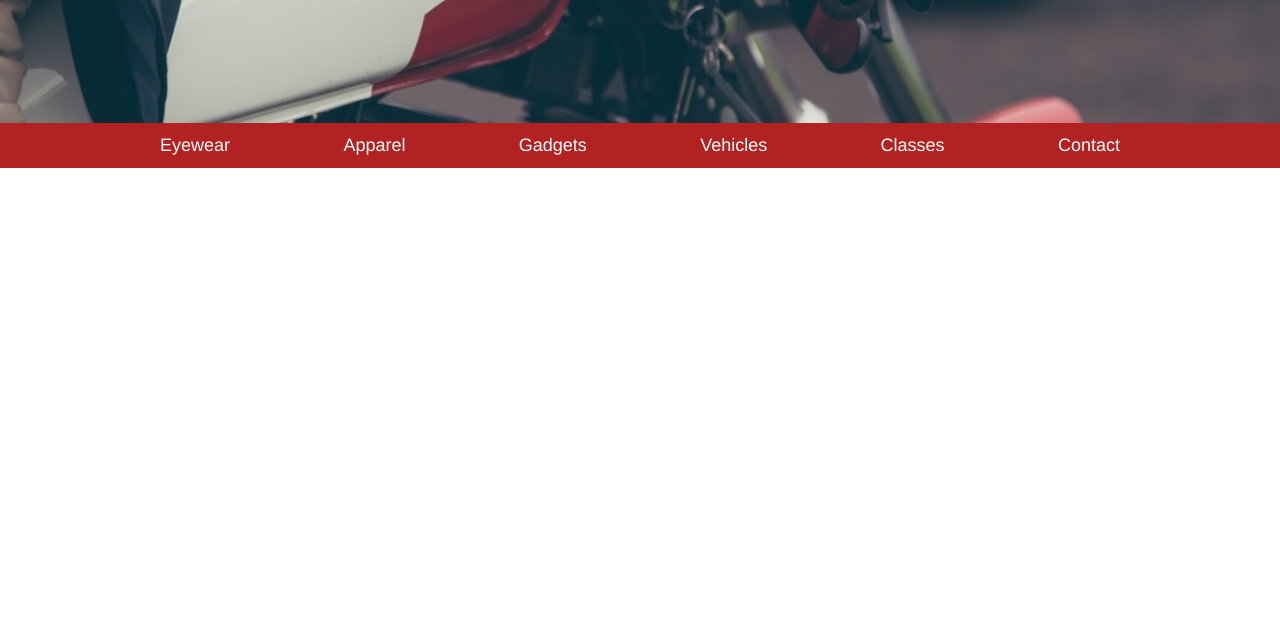
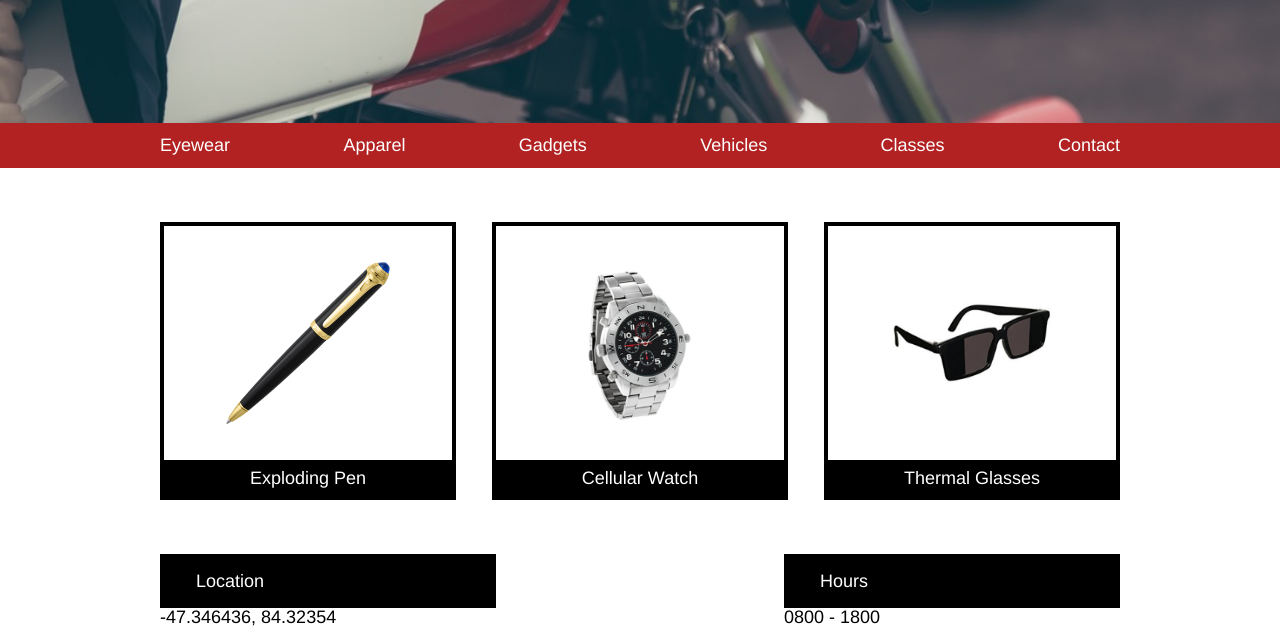
Before and after one commit to kostrows/secretAgent, a plain HTML site: page index.html in a window 1280 px wide. Shown: the part 369-996 px from the top of the page. Before the commit the page ends 800 px from the top, so only its background shows below. Drawn offline with Linux system fonts and the light colour scheme; files whose address does not match are found by name.

Commit message:
Added product-grid and business info

```diff
--- a/index.html
+++ b/index.html
@@ -16,7 +16,6 @@
     </div>
 
       <!-- Main Banner -->
-
       <div class="main-banner">
         <div class="container">
           <div class="box">
@@ -24,35 +23,50 @@
             <h1>SPORT BIKES AND MOTORCYLCES</h1>
           </div>
         </div>
-        <nav>
-          <div class="container">
-            <ul>
-              <li>Eyewear</li>
-              <li>Apparel</li>
-              <li>Gadgets</li>
-              <li>Vehicles</li>
-              <li>Classes</li>
-              <li>Contact</li>
-            </ul>
-          </div>
-        </nav>
       </div>
 
+      <!-- Navigation -->
+      <nav>
+        <div class="container">
+          <ul>
+            <li><a href="#">Eyewear</a></li>
+            <li><a href="#">Apparel</a></li>
+            <li><a href="#">Gadgets</a></li>
+            <li><a href="#">Vehicles</a></li>
+            <li><a href="#">Classes</a></li>
+            <li><a href="#">Contact</a></li>
+          </ul>
+        </div>
+      </nav>
 
-
+      <!-- Product Grid -->
+      <div class="container">
+        <div class="product-grid">
+          <div class="gadget">
+            <img src="./resources/images/pen.png" alt="Exploding Pen">
+            <span>Exploding Pen</span>
+          </div>
+          <div class="gadget">
+            <img src="./resources/images/watch.png" alt="Cellular Watch">
+            <span>Cellular Watch</span>
+          </div>
+          <div class="gadget">
+            <img id="glasses" src="./resources/images/glasses.png" alt="Thermal Glasses">
+            <span>Thermal Glasses</span>
+          </div>
+        </div>
+        <div class="product-grid">
+          <div class="info">
+            <span class="title">Location</span>
+            <span class="description">-47.346436, 84.32354</span>
+          </div>
+          <div class="info">
+            <span class="title">Hours</span>
+            <span class="description">0800 - 1800</span>
+          </div>
+        </div>
       </div>
 
-    <div class="container">
-      <div class="product-grid">
-
-      </div>
-      <div class="location">
-
-      </div>
-
-    </div>
-    <footer>
-    </footer>
 
   </body>
 
--- a/resources/css/style.css
+++ b/resources/css/style.css
@@ -60,11 +60,9 @@ body {
   font-weight: bold;
 }
 
-/* nav */
+/* Navigation */
 nav {
   background-color: firebrick;
-  position: relative;
-  top: 16rem;
   padding: .75rem 0;
 }
 
@@ -78,7 +76,58 @@ nav li {
   list-style: none;
 }
 
+nav a {
+  color: white;
+  text-decoration: none;
+}
+
 nav .container {
   justify-content: flex-end;
   display: flex;
 }
+
+/* Product Grid */
+.product-grid {
+  display: flex;
+  flex-direction: row;
+  padding-top: 3rem;
+  justify-content: space-between;
+}
+
+.gadget {
+  border: 4px solid black;
+  width: 30%;
+  display: flex;
+  flex-direction: column;
+}
+
+.gadget img {
+  height: 9rem;
+  padding: 2rem 0;
+  margin: auto;
+}
+
+#glasses {
+  height: 4.5rem;
+  width: 9rem;
+}
+
+.gadget span {
+  background-color: black;
+  padding: .5rem 0;
+  text-align: center;
+}
+
+.info {
+  width: 35%;
+  display: flex;
+  flex-direction: column;
+}
+
+.title {
+  background-color: black;
+  padding: 1rem 0 1rem 2rem;
+}
+.description {
+  color: black;
+}
```
